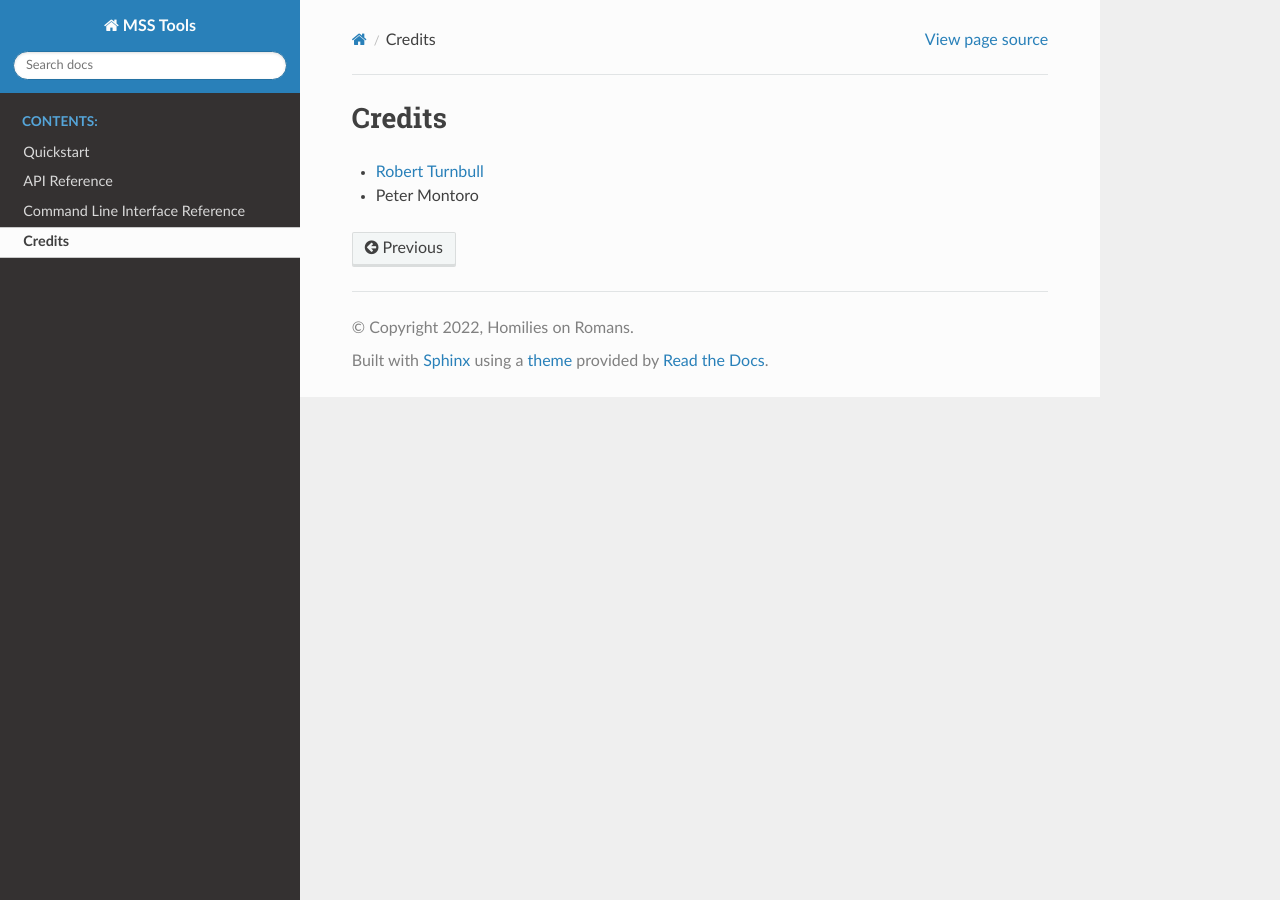
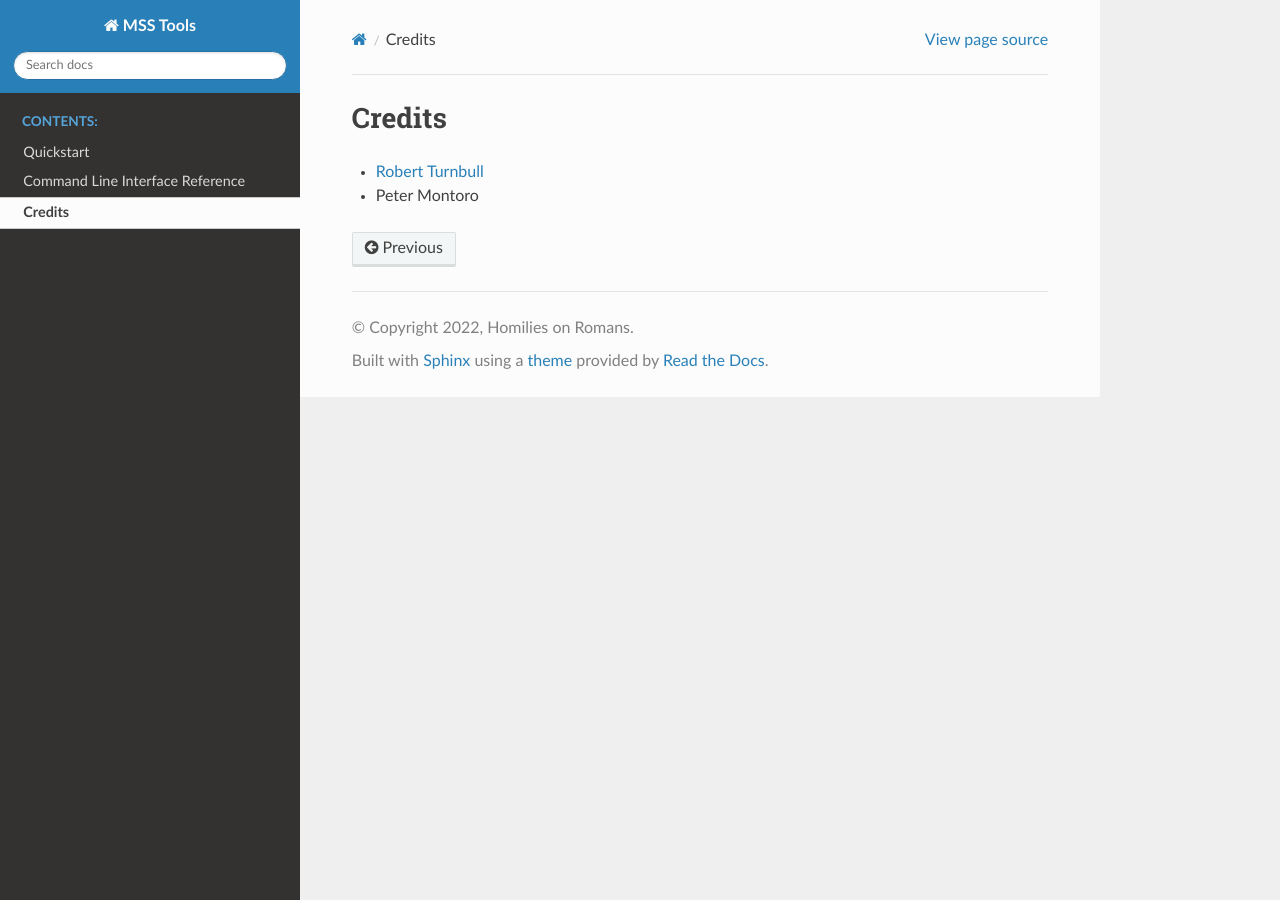
Before and after one commit to rbturnbull/msstools, a Sphinx documentation site: the page built from docs/credits.rst, in a window 1280 px wide. Built offline with Sphinx 7.4.7 and the Read the Docs theme 3.1.0, drawn with Linux system fonts in a browser that asks for light colours.

```diff
--- a/docs/api.rst
+++ /dev/null
@@ -1,7 +0,0 @@
-=======================
-API Reference
-=======================
-
-.. automodule:: msstools.apps
-    :members:
-    :inherited-members:
--- a/docs/index.rst
+++ b/docs/index.rst
@@ -10,14 +10,13 @@ Welcome to MSS Tools's documentation!
    :start-after: start-badges
    :end-before: end-badges
 
-Tools for Managing the Manuscripts of Chrysostom’s
+Tools for Managing the Manuscripts of Chrysostom’s Homilies on Romans
 
 .. toctree::
    :maxdepth: 2
    :caption: Contents:
 
    quickstart
-   api
    cli
    credits
 
--- a/pyproject.toml
+++ b/pyproject.toml
@@ -1,7 +1,7 @@
 [tool.poetry]
 name = "msstools"
 version = "0.1.0"
-description = "Tools for Managing the Manuscripts of Chrysostom’s"
+description = "Tools for Managing the Manuscripts of Chrysostom’s Homilies on Romans"
 authors = ["Homilies on Romans <robert.turnbull@unimelb.edu.au>"]
 license = "Apache-2.0"
 readme = "README.rst"
```
